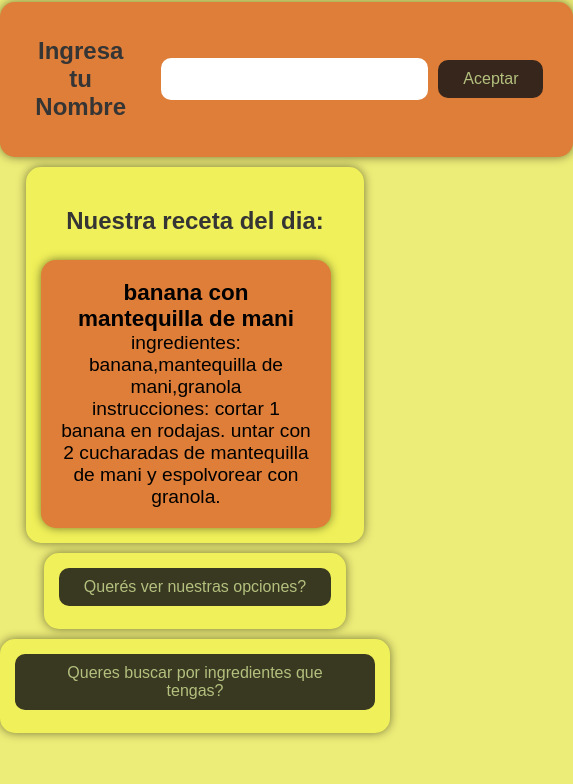
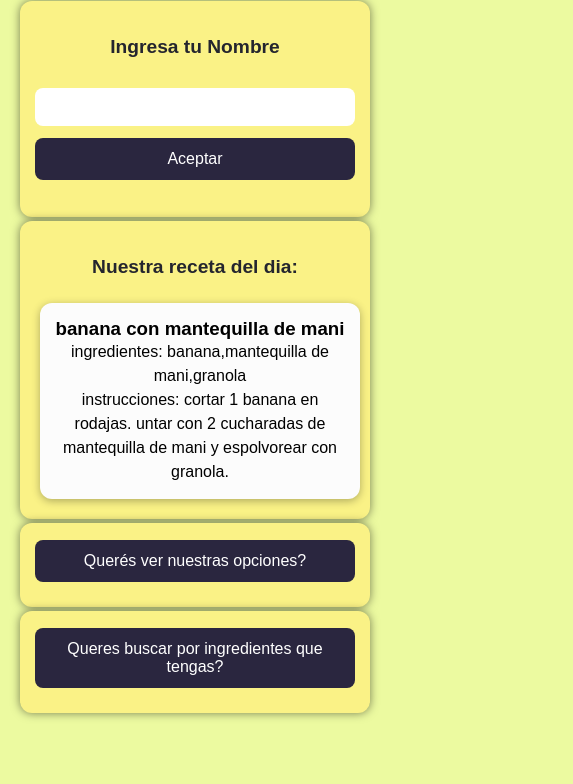
Before and after one commit to emamontenegro/app-recetas-js, a plain HTML site: page index.html in a window 390 px wide. Shown: the part 60-844 px from the top of the page, 573 px wide, since content can reach past the window. Drawn offline with Linux system fonts and the light colour scheme; a web font is replaced by a local one.

Commit message:
se ultima detalles y se corrigen funciones

```diff
--- a/css/styles.css
+++ b/css/styles.css
@@ -3,21 +3,22 @@
     margin: 0;
     padding: 0;
     font-family:"Smooch Sans" , sans-serif;
-
 }
 body {
     display: flex;
     flex-direction: column;
     align-items: center;
-    width: 100vw;
+    width: 98vw;
     height: 100vh;
-    background-color: rgb(236, 236, 120);
+    box-sizing: border-box;
+    background-color: rgb(236, 250, 160);
+
 }
 
 h1 {
     text-align: center;
     padding: 10px;
-    color: rgb(41, 40, 40);
+    color: rgb(39, 42, 71);
     font-size: 2rem;
 }
 
@@ -25,7 +26,7 @@ h1 {
 
 h2 {
     text-align: center;
-    color: rgb(53, 53, 53);
+    color: rgb(36, 37, 46);
     padding: 3vh;
 }
 
@@ -41,17 +42,18 @@ h2 {
 
 .button {
     padding: 10px 25px;
-    background-color: rgba(24, 23, 23, 0.849);
-    color: rgb(180, 192, 126);
+    background-color: rgb(42, 38, 63);
+    color: rgb(255, 255, 255);
     font-size: 1rem;
     border: none;
     border-radius: 10px;
     cursor: pointer;
     transition: background-color 0.3s;
+    margin: 2px auto;
 }
 
 .button:hover {
-    background-color: rgb(85, 69, 54);
+    background-color: rgb(95, 87, 145);
 }
 
 .saludoname, .alertmensaje {
@@ -66,10 +68,9 @@ h2 {
     justify-content: center;
     align-items: center;
     gap: 10px;
-    border: 5px saddlebrown;
     border-radius: 15px;
     padding: 10px;
-    background-color: rgb(223, 126, 56);
+    background-color: rgb(250, 242, 134);
     box-shadow: 0 0 10px rgba(0,0,0,0.5);
     width: fit-content;
     margin: 5px auto;
@@ -78,11 +79,13 @@ h2 {
 /* receta del dia */
 
 .card {
-    background-color: rgb(223, 126, 56);
+    background-color: rgb(252, 252, 252);
     border-radius: 15px;
     padding: 20px;
     box-shadow: 0 0 10px rgba(0,0,0,0.5);
-    width: 250px;
+    /* width: 100%; */
+    max-width: 800px;
+    margin: 5px 5px;
     text-align: center;
     font-size: 1.2rem;
     font-weight: 500;
@@ -93,11 +96,15 @@ h2 {
 }
 
 .deldiareceta {
-    background-color: rgb(240, 240, 90);
+    display: flex;
+    flex-direction: column;
+    align-items: center;
+    justify-content: center;
+    background-color: rgb(250, 242, 134);;
     box-shadow: 0 0 10px rgba(0,0,0,0.5);
     border-radius: 15px;
     padding: 15px;
-    width: fit-content;
+    width: 64%;
     margin: 5px auto;
 }
 
@@ -106,11 +113,12 @@ h2 {
 .opciones {
     display: flex;
     flex-direction: column;
-    background-color: rgb(240, 240, 90);
+    align-items: center;
+    justify-content: center;
+    background-color: rgb(250, 242, 134);
     box-shadow: 0 0 10px rgba(0,0,0,0.5);
     border-radius: 15px;
     padding: 15px;
-    width: fit-content;
     margin: 5px auto;
 }
 
@@ -124,10 +132,11 @@ h2 {
 
 .recetasopciones {
     display: flex;
-    flex-wrap: wrap;
+    flex-direction: column;
     justify-content: center;
     gap: 20px;
     margin: 2px auto;
+    max-width: 100%;
 }
 
 /* que tenes en tu heladera */
@@ -135,11 +144,11 @@ h2 {
 .heladera {
     display: flex;
     flex-direction: column;
-    background-color: rgb(240, 240, 90);
+    background-color: rgb(250, 242, 134);
     box-shadow: 0 0 10px rgba(0,0,0,0.5);
     border-radius: 15px;
     padding: 15px;
-    width: fit-content;
+    width: 64%;
     margin: 5px auto;
 }
 
@@ -155,7 +164,111 @@ h2 {
 .recetasing {
     display: flex;
     flex-wrap: wrap;
+    align-items: center;
     justify-content: center;
     gap: 20px;
     margin: 2px auto;
 }
+
+/* media */
+
+@media (max-width: 425px) {
+    body {
+        width: 100%;
+        height: auto;
+        background-color: rgb(236, 250, 160);
+    }
+
+    h1 {
+        font-size: 1.6rem;
+        margin-bottom: 10px;
+        text-align: center;
+    }
+
+    h2 {
+        font-size: 1.2rem;
+        padding: 10px;
+        margin: 10px 0;
+        text-align: center;
+    }
+
+    .usuario,
+    .deldiareceta,
+    .opciones,
+    .heladera {
+        width: 100%;
+        max-width: 350px;
+        margin: 2px auto;
+        padding: 15px;
+        border-radius: 12px;
+        box-sizing: border-box;
+    }
+
+    .card {
+        width: 100%;
+        box-sizing: border-box;
+        font-size: 1rem;
+        padding: 15px;
+        box-shadow: 0 2px 8px rgba(0,0,0,0.3);
+        border-radius: 12px;
+    }
+
+    .input {
+        width: 100%;
+        font-size: 1rem;
+        padding: 10px;
+        border-radius: 8px;
+        text-align: center;
+        border: none;
+        outline: none;
+        box-sizing: border-box;
+    }
+
+    .button {
+        width: 100%;
+        font-size: 1rem;
+        padding: 12px;
+        border-radius: 8px;
+        border: none;
+        background-color: rgb(42, 38, 63);
+        color: white;
+        transition: transform 0.1s ease, background-color 0.2s ease;
+    }
+
+    .button:hover,
+    .button:active {
+        background-color: rgb(85, 80, 130);
+        transform: scale(0.98);
+    }
+
+    .usuario {
+        display: flex;
+        flex-direction: column;
+        align-items: stretch;
+        gap: 10px;
+    }
+
+    .veropciones,
+    .recetasopciones,
+    .recetasing {
+        display: flex;
+        flex-direction: column;
+        align-items: stretch;
+        gap: 10px;
+    }
+
+    .saludoname, .alertmensaje {
+        font-size: 1.2rem;
+        text-align: center;
+    }
+
+    .ingresados {
+        font-size: 1.1rem;
+        text-align: center;
+    }
+
+    p, span {
+        line-height: 1.5;
+        word-wrap: break-word;
+    }
+}
--- a/js/main.js
+++ b/js/main.js
@@ -103,6 +103,7 @@ aceptar.addEventListener("click", mostrarsaludo)
 
 function mostrarsaludo() {
     let nombre = document.getElementById("nombre").value
+    nombre.placeholder = "Ej: Emanuel"
     let saludo = document.getElementById("saludo")
     let alert = document.getElementById("alert")
     saludo.innerHTML = ""
@@ -112,6 +113,7 @@ function mostrarsaludo() {
     } else {
         saludo.innerHTML = "Bienvenido/a " + nombre + "<3"
     }
+    localStorage.setItem("nombreusuario", nombre)
 }
 
 
@@ -194,6 +196,16 @@ function mostraringredientes() {
         return
     }
 
+    let guardados = localStorage.getItem("ingredientesingresados")
+    if (guardados) {
+        ingredientesingresados = JSON.parse(guardados)
+        contadoringredientes = 0
+        for(const i of ingredientesingresados) {
+            contadoringredientes++
+        }
+        document.getElementById("alimentosingresados").innerHTML = ingredientesingresados.join(", ")
+    }
+
     let input = document.createElement("input")
     input.className = "input"
     input.id = "inputingrediente"
@@ -233,6 +245,7 @@ function mostraringredientes() {
         input.value = ""
         let alimentosingresados = document.getElementById("alimentosingresados")
         alimentosingresados.innerHTML = ingredientesingresados.join(", ")
+        localStorage.setItem("ingredientesingresados", JSON.stringify(ingredientesingresados))
     })
 
     botonbuscar.addEventListener("click", () => {
@@ -266,5 +279,6 @@ function mostraringredientes() {
         alimentosingresados.innerHTML = "Sin ingredientes seleccionados"
         const recetasingredientes = document.getElementById("recetasingredientes")
         recetasingredientes.innerHTML = ""
+        localStorage.removeItem("ingredientesingresados")
     })
 }
```
